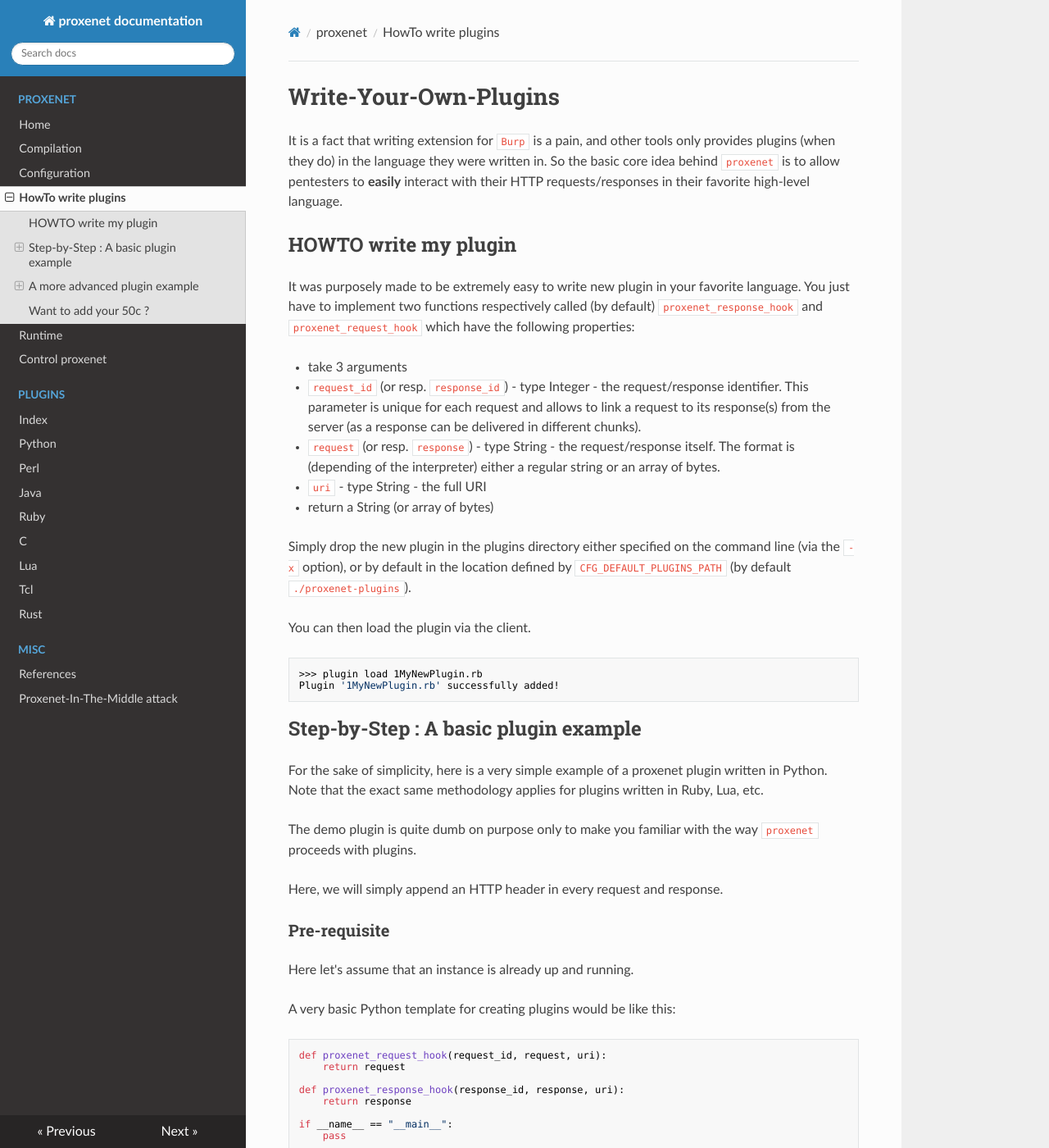
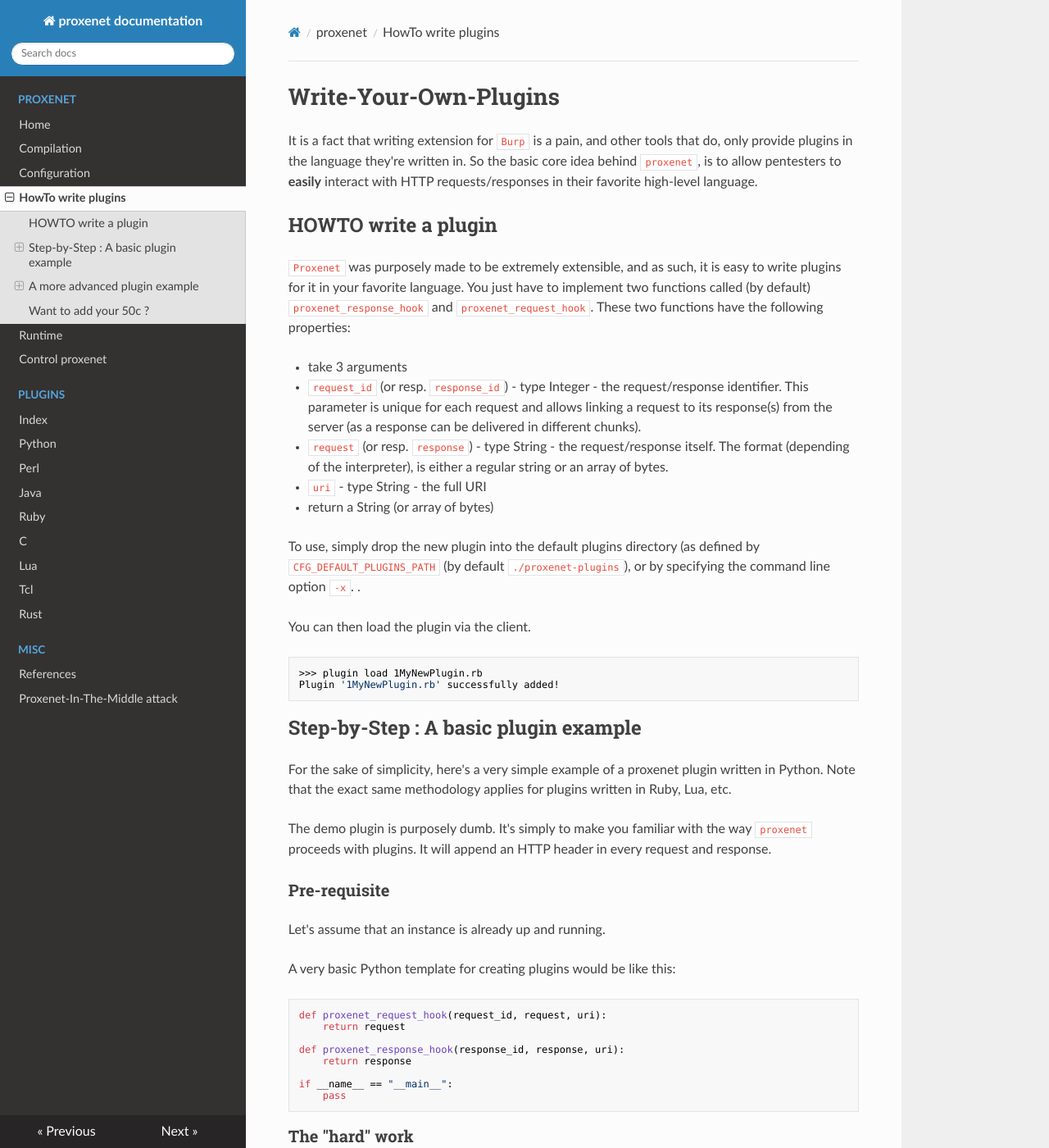
Before and after one commit to hugsy/proxenet, an MkDocs documentation site: the page built from docs/plugin.md, in a window 1280 px wide and 1400 px high. Shown: the whole window at 82% size. Built offline with MkDocs 1.6.1, drawn with Linux system fonts in a browser that asks for light colours; nearby versions of some CDN libraries; old or Windows-style settings are respelled for this version of MkDocs; some of the changed text lies outside the part shown.

Commit message:
Update plugin.md
Update doco.

````diff
--- a/docs/plugin.md
+++ b/docs/plugin.md
@@ -1,33 +1,33 @@
 # Write-Your-Own-Plugins
 
-It is a fact that writing extension for `Burp` is a pain, and other tools only
-provides plugins (when they do) in the language they were written in.
-So the basic core idea behind `proxenet` is to allow pentesters to **easily**
-interact with their HTTP requests/responses in their favorite high-level
-language.
+It is a fact that writing extension for `Burp` is a pain, and other tools that do,
+only provide plugins in the language they're written in.
+So the basic core idea behind `proxenet`, is to allow pentesters to **easily**
+interact with HTTP requests/responses in their favorite high-level language.
 
 
-## HOWTO write my plugin
+## HOWTO write a plugin
 
-It was purposely made to be extremely easy to write new plugin in your favorite
-language. You just have to implement two functions respectively called (by
-default) `proxenet_response_hook` and `proxenet_request_hook` which have the
-following properties:
+`Proxenet` was purposely made to be extremely extensible, and as such, it is easy to
+write plugins for it in your favorite language. You just have to implement two functions
+called (by default) `proxenet_response_hook` and `proxenet_request_hook`.
+These two functions have the following properties:
 
 - take 3 arguments
   1.   `request_id` (or resp. `response_id`) - type Integer - the request/response
-  identifier. This parameter is unique for each request and allows to link a
+  identifier. This parameter is unique for each request and allows linking a
   request to its response(s) from the server (as a response can be delivered in
   different chunks).
   2.   `request` (or resp. `response`) - type String - the
-   request/response itself. The format is (depending of the interpreter) either
+   request/response itself. The format (depending of the interpreter), is either
    a regular string or an array of bytes.
   3.   `uri` - type String - the full URI
 - return a String (or array of bytes)
 
-Simply drop the new plugin in the plugins directory either specified on the
-command line (via the `-x` option), or by default in the location defined by
-`CFG_DEFAULT_PLUGINS_PATH` (by default `./proxenet-plugins`).
+To use, simply drop the new plugin into the default plugins directory (as defined by
+`CFG_DEFAULT_PLUGINS_PATH` (by default `./proxenet-plugins`), or by specifying the
+command line option `-x`.
+.
 
 You can then load the plugin via the client.
 ```bash
@@ -39,19 +39,18 @@
 
 ## Step-by-Step : A basic plugin example
 
-For the sake of simplicity, here is a very simple example of a proxenet plugin
+For the sake of simplicity, here's a very simple example of a proxenet plugin
 written in Python. Note that the exact same methodology applies for plugins
 written in Ruby, Lua, etc.
 
-The demo plugin is quite dumb on purpose only to make you familiar with the way
-`proxenet` proceeds with plugins.
-
-Here, we will simply append an HTTP header in every request and response.
+The demo plugin is purposely dumb. It's simply to make you familiar with the way
+`proxenet` proceeds with plugins. It will append an HTTP header in every request
+and response.
 
 
 ### Pre-requisite
 
-Here let's assume that an instance is already up and running.
+Let's assume that an instance is already up and running.
 
 A very basic Python template for creating plugins would be like this:
 ```python
@@ -73,7 +72,7 @@
 
 Appending an HTTP header simply means that we want to substitute the double
 [CRLF](https://en.wikipedia.org/wiki/CRLF) - marking the end of the HTTP headers
-blob - with our header, followed by this double CRLF.
+blob, with our header, followed by this double CRLF.
 
 The implementation comes then right out of the box:
 ```python
@@ -92,8 +91,8 @@
 
 ### Plug it in
 
-Our plugin is ready. Simply use the client to load it (valid loaded script will
-immediately become active but can be disabled through the client).
+Once the plugin is ready, simply use the client to load it. Valid loaded scripts
+will immediately become active, and can also be disabled through the client.
 
 ```bash
 >>> plugin load 1AddHeader.py
@@ -110,18 +109,18 @@
 
 Now let's do some useful stuff.
 
-The plugin to create will log every HTTP request/response in a
-[SQLite](https://sqlite.org/) database given us the possibility to
+The following plugin will log every HTTP request/response in a
+[SQLite](https://sqlite.org/) database, given us the possibility to
 (transparently) save the whole HTTP sessions during a pentest. For the record,
-this "feature" is not available in the free version of BurpSuite. So by hooking
+this 'feature' is not available in the free version of BurpSuite. So by hooking
 `proxenet` behind your free Burp and using this plugin, you will never lose any
 session.
 
 
 ### Re-use working stuff
 
-We will use the exact same template than in the example before.
-We will only rely on 2 Python modules `sqlite3` and `time`, both built-in.
+We will use the exact same template from the previous example, along with 2 Python
+modules `sqlite3` and `time`. Both of which are built-in.
 
 
 ### The "hard" work
@@ -167,7 +166,7 @@
 ```
 
 By defining our database globally, the Python main thread acquires the lock for
-it *but* it is still reachable by other threads.
+it, *but* it is still reachable by other threads.
 
 Now we simply have to fill the functions:
 ```python
@@ -183,7 +182,7 @@
     return response
 ```
 
-This is it! Now simply load it in `proxenet` and never loose any request/response
+That's it! Now simply load it in `proxenet` and never lose any request/response
 again! The full version of this plugin is available
 [here](https://github.com/hugsy/proxenet-plugins/blob/master/9LogReqRes.py).
 
````
Also changed, not shown: other parts of docs/plugin.md (+3 -3 lines).
